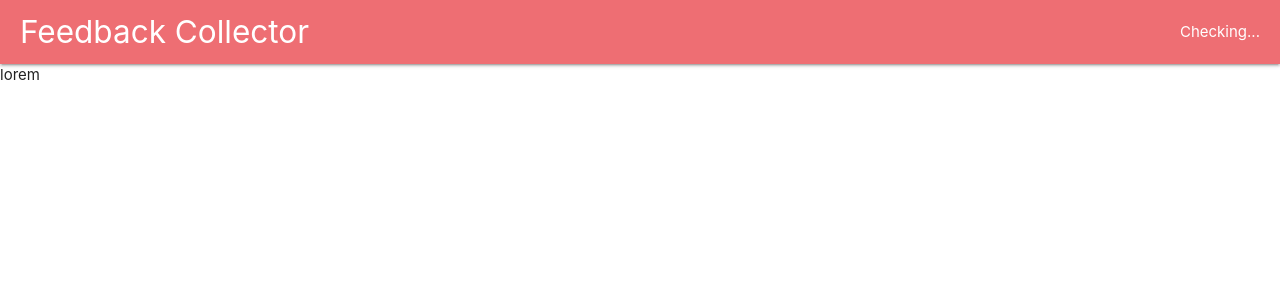
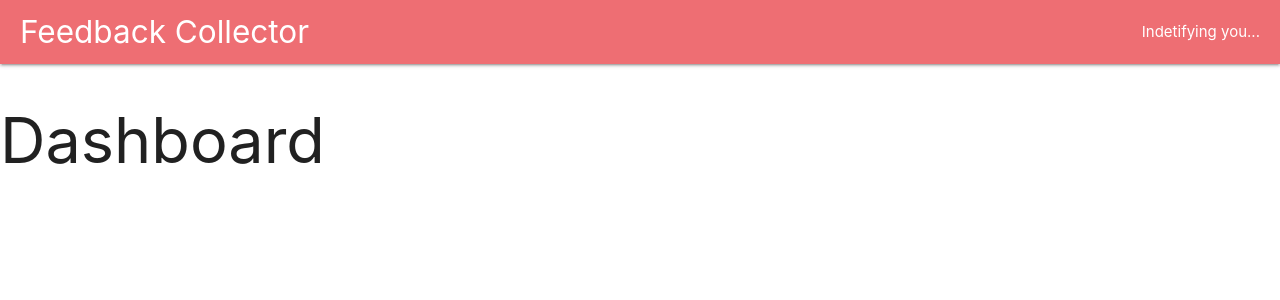
Before and after one commit to yogeshkoli/Feedback-collection-ui, a React (Create React App) app: page /surveys in a window 1280 px wide. Shown: the top 300 px of the page. Built offline with nearby package versions, Linux system fonts and the light colour scheme; no server answers.

Commit message:
show active  user name

```diff
--- a/src/components/Dashboard.js
+++ b/src/components/Dashboard.js
@@ -4,7 +4,7 @@ class Dashboard extends Component {
     render() {
         return (
             <div>
-                lorem
+                <h1>Dashboard</h1>
             </div>
         );
     };
--- a/src/components/Header.js
+++ b/src/components/Header.js
@@ -6,11 +6,13 @@ class Header extends Component {
     renderContent() {
         switch (this.props.auth) {
             case null:
-                return 'Checking...'
+                return 'Indetifying you...'
             case false:
                 return <li><a href="/auth/google">Login with Google</a></li>;
             default:
-                return <li><a href="/api/logout">Logout</a></li>;
+                return [<li key="1"><a href="/">
+                    {this.props.auth.name.givenName}</a></li>,
+                <li key="2"><a href="/api/logout">Logout</a></li>];
         }
     }
 
```
